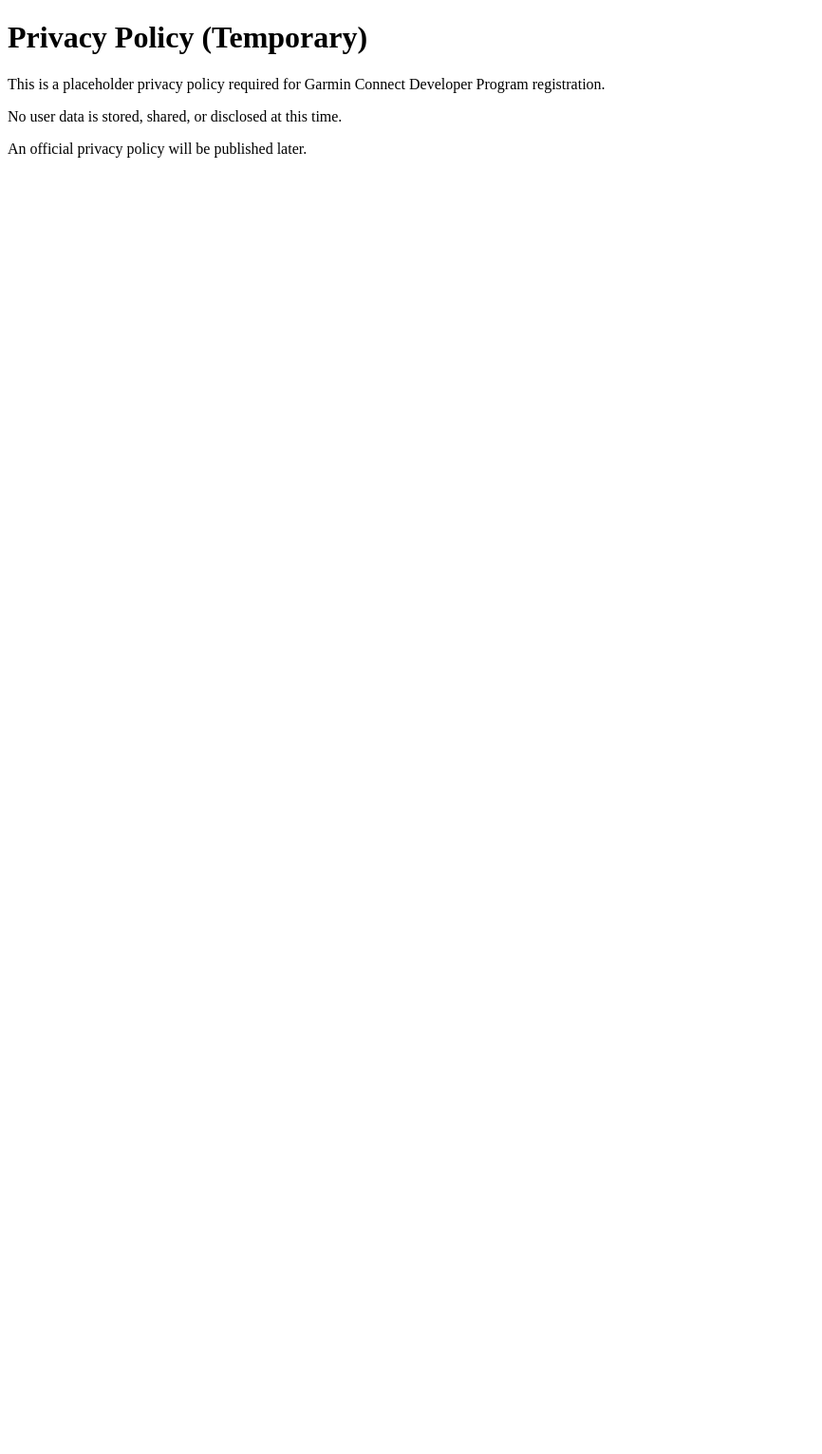
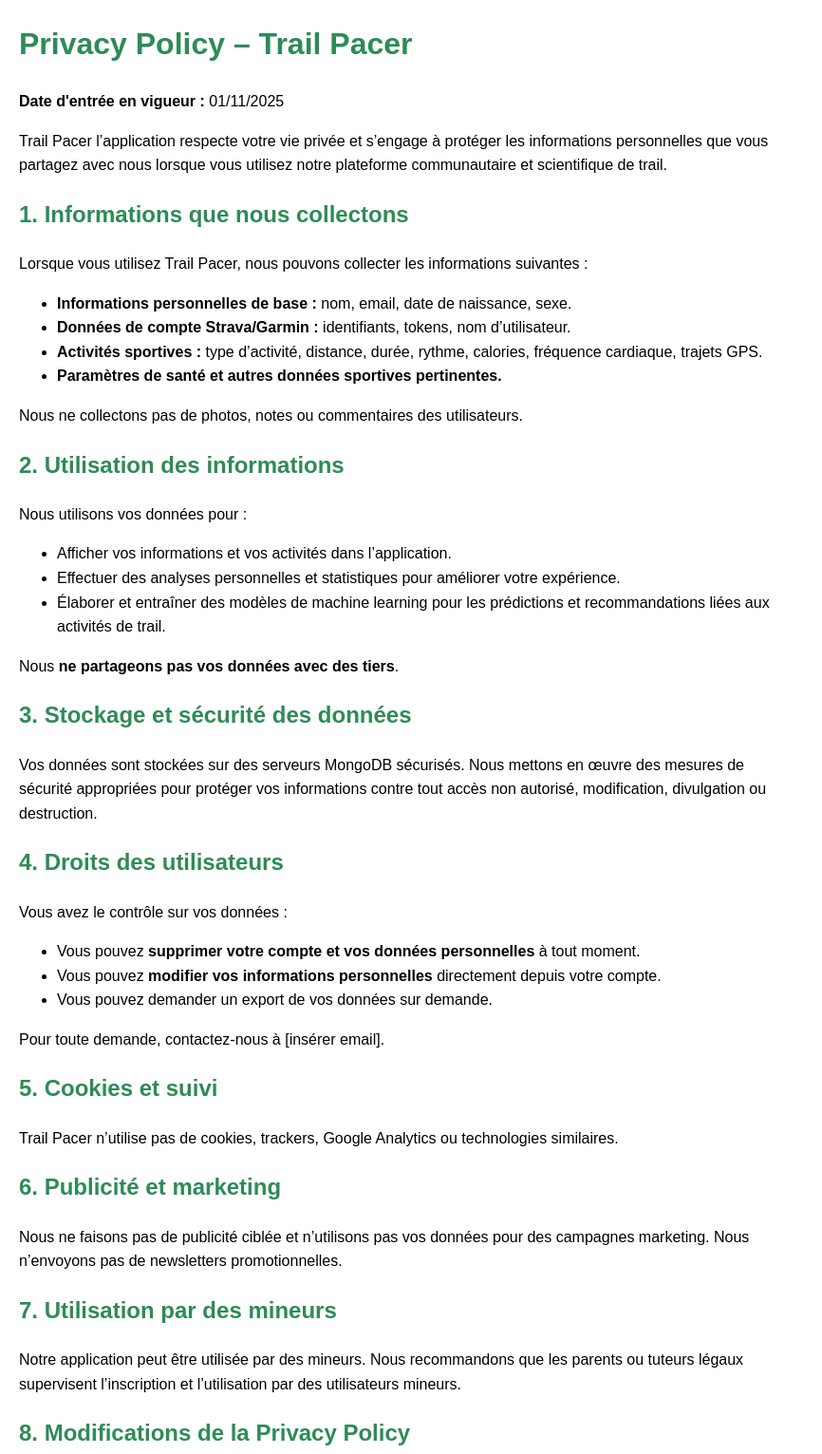
Before and after one commit to tanguychu/placeholder_website, a plain HTML site: page privacy.html in a window 1280 px wide. Shown: the top 1531 px of the page at 95% size, without its empty margins (0-866 px from the left). Before the commit the page ends 800 px from the top, so only its background shows below. Drawn offline with Linux system fonts and the light colour scheme.

Commit message:
Update privacy.html

```diff
--- a/privacy.html
+++ b/privacy.html
@@ -1,10 +1,79 @@
 <!DOCTYPE html>
-<html>
-<head><title>Privacy Policy - Placeholder</title></head>
+<html lang="fr">
+<head>
+    <meta charset="UTF-8">
+    <meta name="viewport" content="width=device-width, initial-scale=1.0">
+    <title>Privacy Policy - Trail Pacer</title>
+    <style>
+        body {
+            font-family: Arial, sans-serif;
+            line-height: 1.6;
+            margin: 20px;
+            max-width: 800px;
+        }
+        h1, h2 {
+            color: #2E8B57;
+        }
+        a {
+            color: #2E8B57;
+        }
+    </style>
+</head>
 <body>
-<h1>Privacy Policy (Temporary)</h1>
-<p>This is a placeholder privacy policy required for Garmin Connect Developer Program registration.</p>
-<p>No user data is stored, shared, or disclosed at this time.</p>
-<p>An official privacy policy will be published later.</p>
+
+    <h1>Privacy Policy – Trail Pacer</h1>
+    <p><strong>Date d'entrée en vigueur :</strong> 01/11/2025</p>
+    <p>Trail Pacer l’application respecte votre vie privée et s’engage à protéger les informations personnelles que vous partagez avec nous lorsque vous utilisez notre plateforme communautaire et scientifique de trail.</p>
+
+    <h2>1. Informations que nous collectons</h2>
+    <p>Lorsque vous utilisez Trail Pacer, nous pouvons collecter les informations suivantes :</p>
+    <ul>
+        <li><strong>Informations personnelles de base :</strong> nom, email, date de naissance, sexe.</li>
+        <li><strong>Données de compte Strava/Garmin :</strong> identifiants, tokens, nom d’utilisateur.</li>
+        <li><strong>Activités sportives :</strong> type d’activité, distance, durée, rythme, calories, fréquence cardiaque, trajets GPS.</li>
+        <li><strong>Paramètres de santé et autres données sportives pertinentes.</strong></li>
+    </ul>
+    <p>Nous ne collectons pas de photos, notes ou commentaires des utilisateurs.</p>
+
+    <h2>2. Utilisation des informations</h2>
+    <p>Nous utilisons vos données pour :</p>
+    <ul>
+        <li>Afficher vos informations et vos activités dans l’application.</li>
+        <li>Effectuer des analyses personnelles et statistiques pour améliorer votre expérience.</li>
+        <li>Élaborer et entraîner des modèles de machine learning pour les prédictions et recommandations liées aux activités de trail.</li>
+    </ul>
+    <p>Nous <strong>ne partageons pas vos données avec des tiers</strong>.</p>
+
+    <h2>3. Stockage et sécurité des données</h2>
+    <p>Vos données sont stockées sur des serveurs MongoDB sécurisés. Nous mettons en œuvre des mesures de sécurité appropriées pour protéger vos informations contre tout accès non autorisé, modification, divulgation ou destruction.</p>
+
+    <h2>4. Droits des utilisateurs</h2>
+    <p>Vous avez le contrôle sur vos données :</p>
+    <ul>
+        <li>Vous pouvez <strong>supprimer votre compte et vos données personnelles</strong> à tout moment.</li>
+        <li>Vous pouvez <strong>modifier vos informations personnelles</strong> directement depuis votre compte.</li>
+        <li>Vous pouvez demander un export de vos données sur demande.</li>
+    </ul>
+    <p>Pour toute demande, contactez-nous à [insérer email].</p>
+
+    <h2>5. Cookies et suivi</h2>
+    <p>Trail Pacer n’utilise pas de cookies, trackers, Google Analytics ou technologies similaires.</p>
+
+    <h2>6. Publicité et marketing</h2>
+    <p>Nous ne faisons pas de publicité ciblée et n’utilisons pas vos données pour des campagnes marketing. Nous n’envoyons pas de newsletters promotionnelles.</p>
+
+    <h2>7. Utilisation par des mineurs</h2>
+    <p>Notre application peut être utilisée par des mineurs. Nous recommandons que les parents ou tuteurs légaux supervisent l’inscription et l’utilisation par des utilisateurs mineurs.</p>
+
+    <h2>8. Modifications de la Privacy Policy</h2>
+    <p>Nous pouvons mettre à jour cette politique de confidentialité de temps en temps. Toute modification sera publiée sur cette page et, si nécessaire, vous serez informé par email.</p>
+
+    <h2>9. Contact</h2>
+    <p>Pour toute question concernant cette Privacy Policy ou l’utilisation de vos données, veuillez nous contacter :</p>
+    <ul>
+        <li><strong>Email :</strong> trailpacer.ia@gmail.com</li>
+        <li><strong>Site Web :</strong> <a href="https://trailpacer.streamlit.app/">https://trailpacer.streamlit.app/</a></li>
+    </ul>
+
 </body>
 </html>
```
